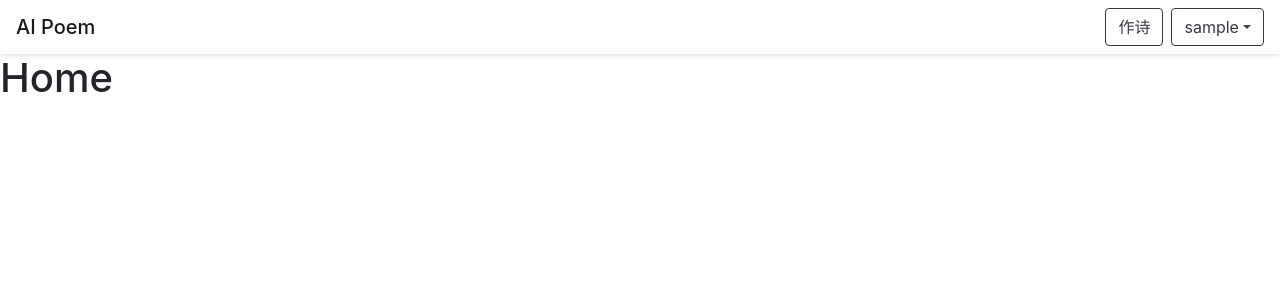
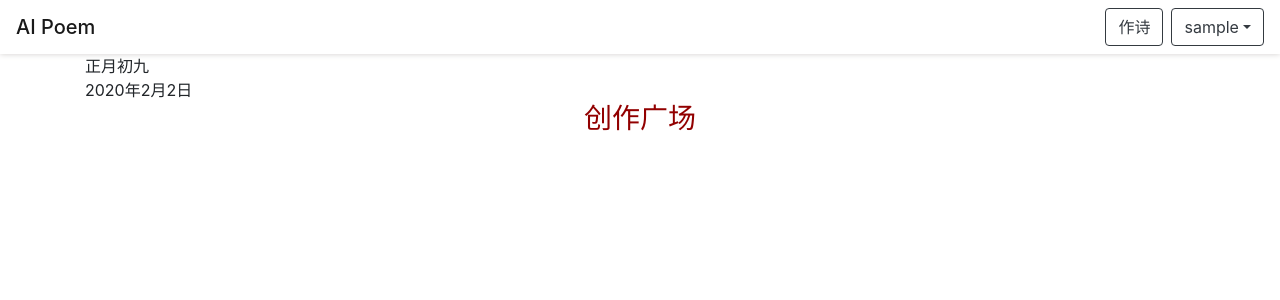
Before and after one commit to 2020-ai-poem/ai-poem-fe, a React (Create React App) app: page / in a window 1280 px wide. Shown: the top 300 px of the page. Built offline with nearby package versions, Linux system fonts and the light colour scheme; sample sign-in values are in the browser's storage; a web font is replaced by a local one.

Commit message:
init idea.

```diff
--- a/src/components/public/Navbar.js
+++ b/src/components/public/Navbar.js
@@ -13,7 +13,6 @@ const Navbar = () => {
       .then(res => {
         if(res.status === 200 && res.data.isOk) {
           // logout success
-          localStorage.removeItem('token');
           logout();
         } else {
           // logout failed
@@ -31,13 +30,14 @@ const Navbar = () => {
         <Link to="/" className="navbar-brand h3 mr-2">AI Poem</Link>
       </div>
       <div>
-        <Link to="/create" className="btn btn-outline-dark mr-2">作诗</Link>
         { user === null ? (
           <span>
             <Link to="/signin" className="btn btn-outline-dark mr-2">登录</Link>
             <Link to="/signup" className="btn btn-dark">注册</Link>
           </span>
         ) : (
+          <span>
+            <Link to="/create" className="btn btn-outline-dark mr-2">作诗</Link>
             <span className="dropdown">
               <button className="btn btn-outline-dark dropdown-toggle" type="button" id="dropdownMenuButton" data-toggle="dropdown" aria-haspopup="true" aria-expanded="false">
                 { user.username }
@@ -51,6 +51,7 @@ const Navbar = () => {
                 <div className="dropdown-item logout" onClick={handleLogout}>退出登录</div>
               </div>
             </span>
+          </span>
         ) }
       </div>
     </nav>
--- a/src/contexts/UserContext.js
+++ b/src/contexts/UserContext.js
@@ -13,6 +13,7 @@ const UserContextProvider = (props) => {
   };
 
   const logout = () => {
+    localStorage.removeItem('token');
     localStorage.removeItem('user');
     setUser(null);
     history.push('/signin');
--- a/src/pages/create/SelfCreate.js
+++ b/src/pages/create/SelfCreate.js
@@ -1,6 +1,5 @@
-import React, { useState, useContext } from 'react';
+import React, { useState } from 'react';
 import { Link } from 'react-router-dom';
-import { UserContext } from '../../contexts/UserContext';
 import Result from '../../components/poem/Result';
 
 const initPoem = {
@@ -17,16 +16,16 @@ const initError = {
   content: ''
 };
 
-const resultPoem = {
-  content: [
-    '君不见，黄河之水天上来，奔流到海不复回。',
-    '君不见，高堂明镜悲白发，朝如青丝暮成雪。',
-    '人生得意须尽欢，莫使金樽空对月。',
-    '天生我材必有用，千金散尽还复来。'
-  ],
-  title: '将进酒',
-  author: '李白'
-};
+// const resultPoem = {
+//   content: [
+//     '君不见，黄河之水天上来，奔流到海不复回。',
+//     '君不见，高堂明镜悲白发，朝如青丝暮成雪。',
+//     '人生得意须尽欢，莫使金樽空对月。',
+//     '天生我材必有用，千金散尽还复来。'
+//   ],
+//   title: '将进酒',
+//   author: '李白'
+// };
 
 
 const SelfCreate = () => {
--- a/src/pages/home/Home.js
+++ b/src/pages/home/Home.js
@@ -1,9 +1,26 @@
-import React from 'react';
+import React, { useState, useEffect, useContext } from 'react';
+import { useHistory } from 'react-router-dom';
+import { UserContext } from '../../contexts/UserContext';
+import './home.css';
 
 const Home = () => {
+  const history = useHistory();
+  const { user } = useContext(UserContext);
+
+  useEffect(() => {
+    if(!user) {
+      history.push('/signin');
+    }
+  }, [user]);
+
   return (
-    <div className="home">
-      <h1>Home</h1>
+    <div className="home container">
+      <div className="lunar-calendar">
+        <div className="lunar-content">正月初九</div>
+        <div className="date-time">2020年2月2日</div>
+      </div>
+      <h3 className="home-title">创作广场</h3>
+
     </div>
   );
 };
--- /dev/null
+++ b/src/pages/home/home.css
@@ -0,0 +1,4 @@
+.home-title {
+  color: #920000;
+  text-align: center;
+}
--- a/src/pages/profile/Profile.js
+++ b/src/pages/profile/Profile.js
@@ -51,14 +51,20 @@ const Profile = (props) => {
             sex: !res.data.sex ? '未知' : res.data.sex,
             username: res.data.userName
           });
+          update({
+            age: !res.data.age ? 0 : res.data.age,
+            email: res.data.email,
+            userId: res.data.userId,
+            sex: !res.data.sex ? '未知' : res.data.sex,
+            username: res.data.userName
+          });
         }
       })
-  }, [props, history, getInfo]);
+  }, [props, history, getInfo, update]);
 
   useEffect(() => {
     setFormInfo(info);
-    update(info);
-  }, [info, update]);
+  }, [info]);
 
   const handleChange = e => {
     setError(initError);
```
Lines whose indentation alone changed are shown as unchanged.
